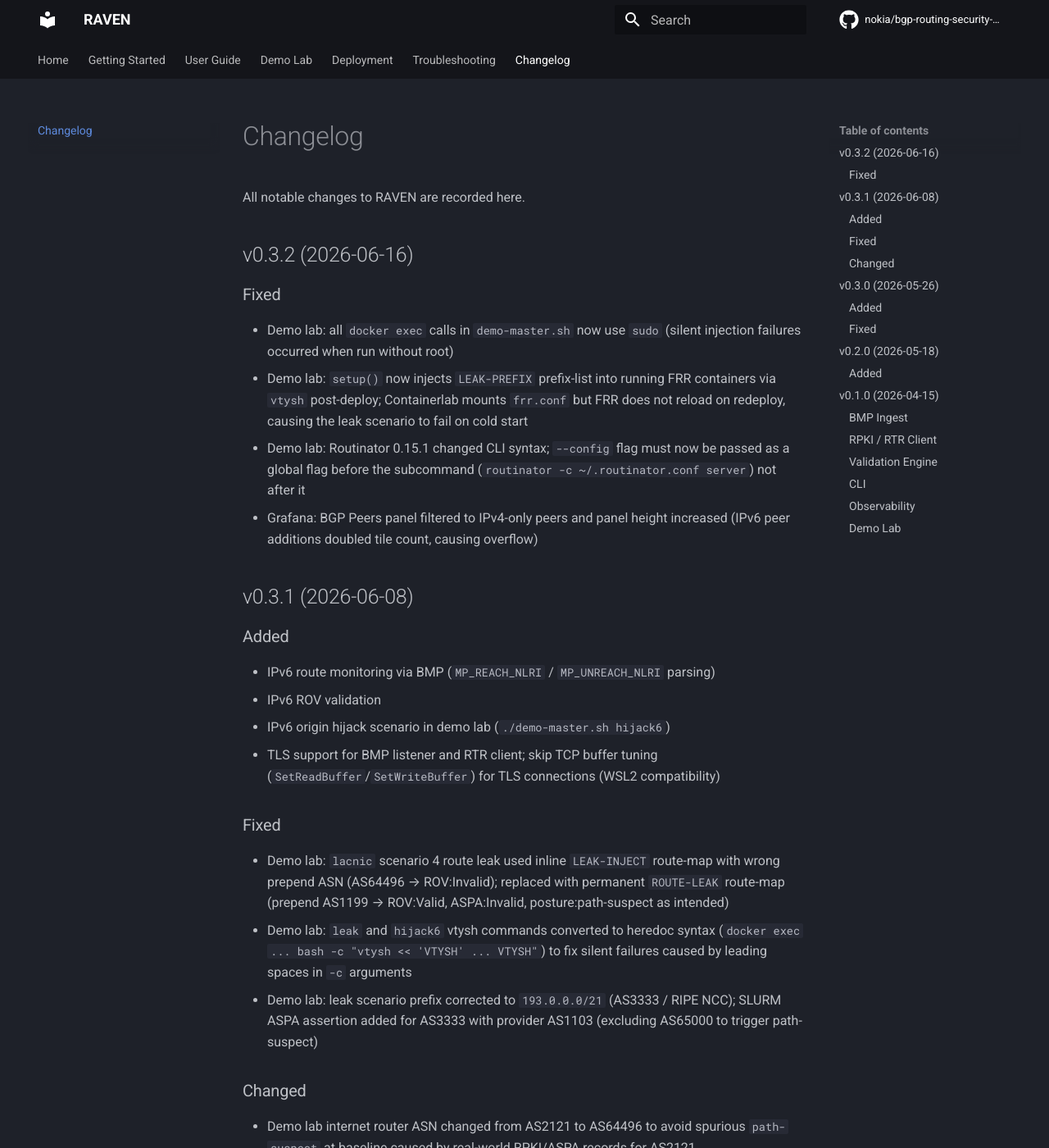
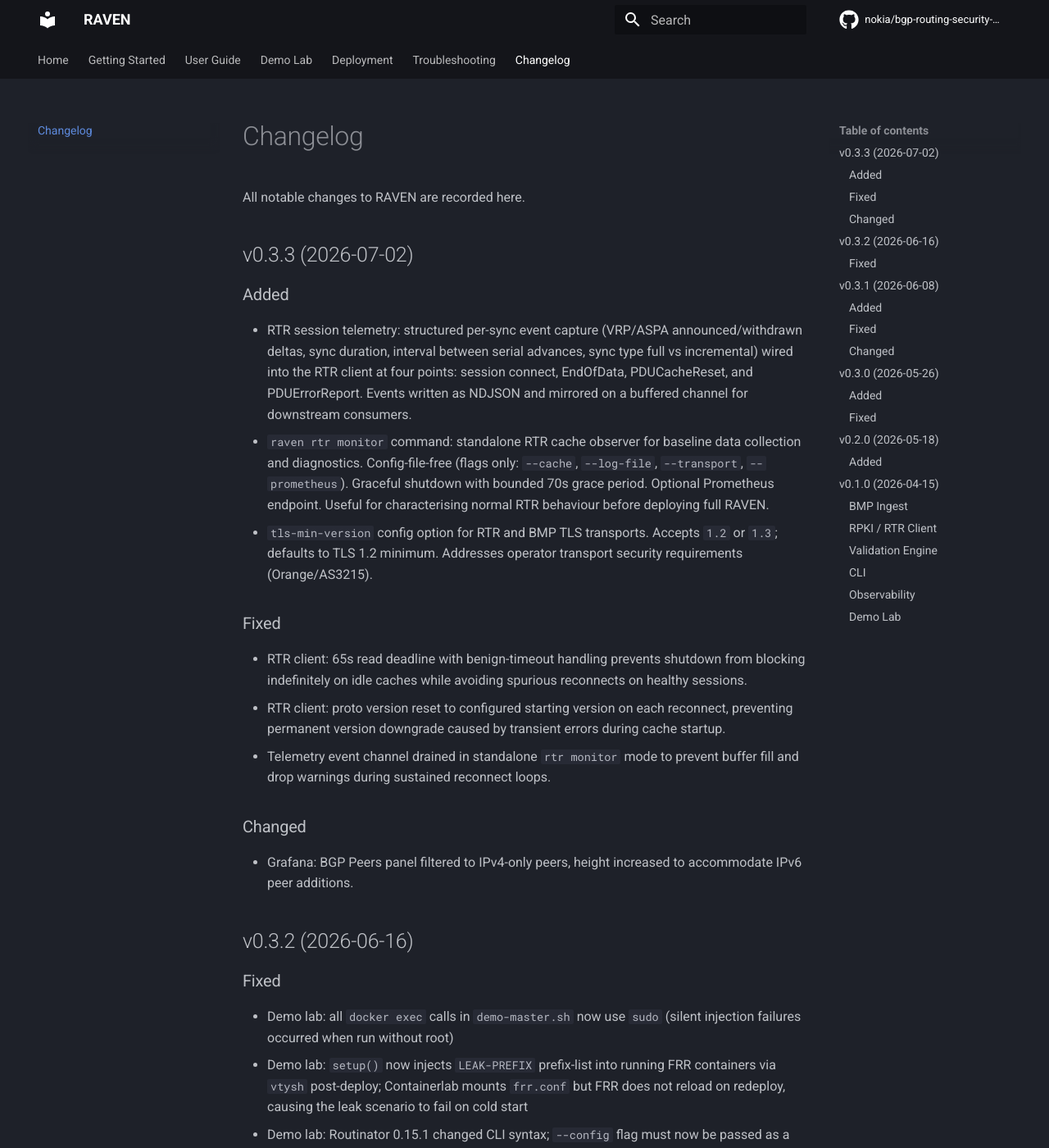
Before and after one commit to ritmukhe/raven-docs, an MkDocs documentation site: the page built from docs/CHANGELOG.md, in a window 1280 px wide and 1400 px high. Shown: the whole window at 82% size. Built offline with MkDocs 1.6.1 and Material for MkDocs 9.7.7, drawn with Linux system fonts in a browser that asks for light colours; comment, search, counter and statistics services are not loaded.

Commit message:
docs: add v0.3.3 changelog entry

```diff
--- a/docs/CHANGELOG.md
+++ b/docs/CHANGELOG.md
@@ -1,6 +1,40 @@
 # Changelog
 
 All notable changes to RAVEN are recorded here.
+
+## v0.3.3 (2026-07-02)
+
+### Added
+- RTR session telemetry: structured per-sync event capture (VRP/ASPA
+  announced/withdrawn deltas, sync duration, interval between serial
+  advances, sync type full vs incremental) wired into the RTR client
+  at four points: session connect, EndOfData, PDUCacheReset, and
+  PDUErrorReport. Events written as NDJSON and mirrored on a buffered
+  channel for downstream consumers.
+- `raven rtr monitor` command: standalone RTR cache observer for
+  baseline data collection and diagnostics. Config-file-free (flags
+  only: `--cache`, `--log-file`, `--transport`, `--prometheus`).
+  Graceful shutdown with bounded 70s grace period. Optional Prometheus
+  endpoint. Useful for characterising normal RTR behaviour before
+  deploying full RAVEN.
+- `tls-min-version` config option for RTR and BMP TLS transports.
+  Accepts `1.2` or `1.3`; defaults to TLS 1.2 minimum. Addresses
+  operator transport security requirements (Orange/AS3215).
+
+### Fixed
+- RTR client: 65s read deadline with benign-timeout handling prevents
+  shutdown from blocking indefinitely on idle caches while avoiding
+  spurious reconnects on healthy sessions.
+- RTR client: proto version reset to configured starting version on
+  each reconnect, preventing permanent version downgrade caused by
+  transient errors during cache startup.
+- Telemetry event channel drained in standalone `rtr monitor` mode
+  to prevent buffer fill and drop warnings during sustained reconnect
+  loops.
+
+### Changed
+- Grafana: BGP Peers panel filtered to IPv4-only peers, height
+  increased to accommodate IPv6 peer additions.
 
 ## v0.3.2 (2026-06-16)
 
```
